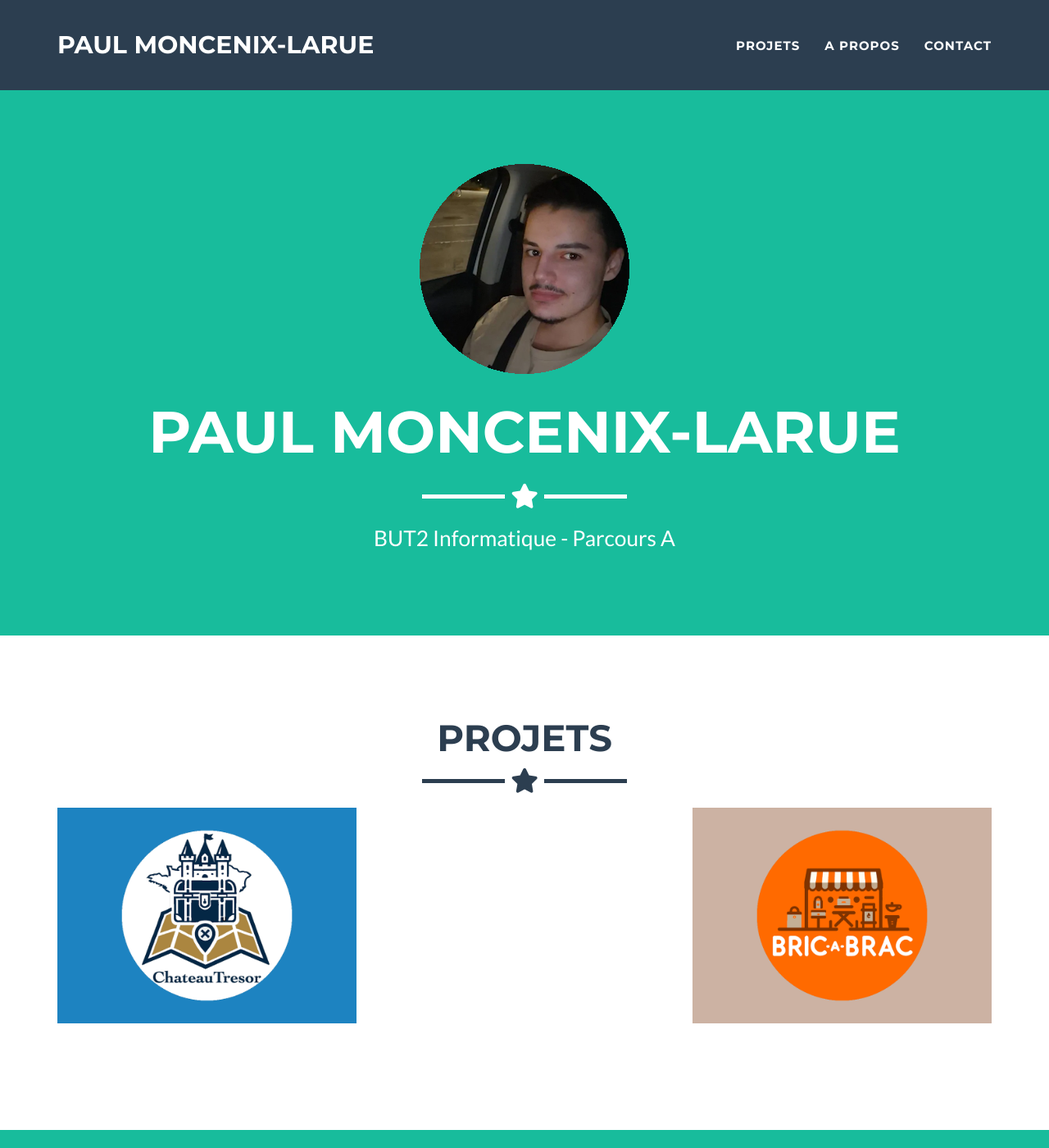
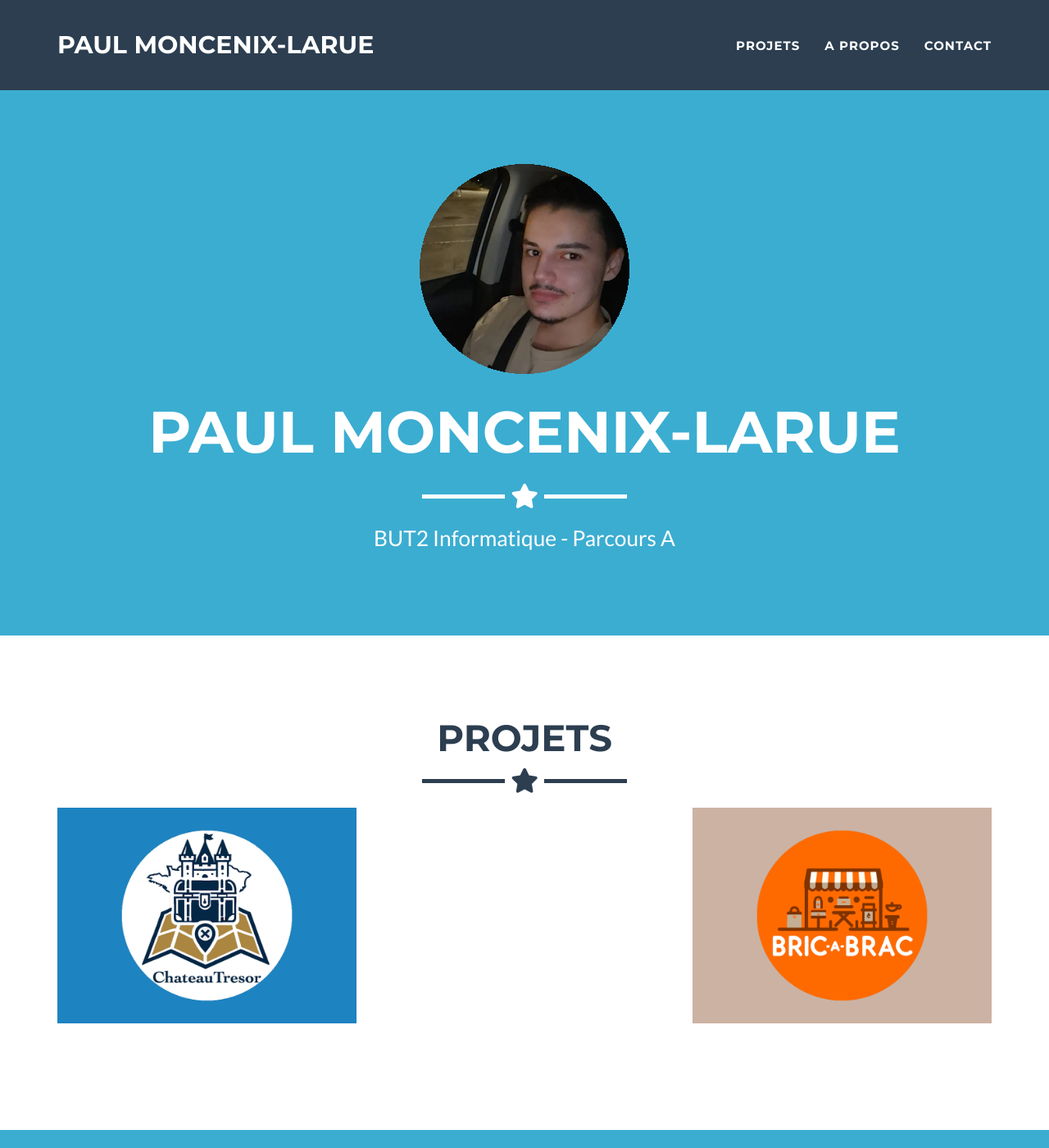
Before and after one commit to pmoncenix/portfolio-v2, a Jekyll site: the page built from _posts/2025-01-10-Chateau-Tresor.markdown, in a window 1280 px wide and 1400 px high. Shown: the whole window at 82% size. Built offline with Jekyll 4.4.1, drawn with Linux system fonts in a browser that asks for light colours.

Commit message:
Changement de la couleur principale du site

```diff
--- a/_config.yml
+++ b/_config.yml
@@ -25,7 +25,7 @@ disqus_shortname: myshortname
 
 # Color settings (hex-codes without the leading hash-tag)
 color:
-  primary: 18bc9c #80B3FF
+  primary: 3badd1 #80B3FF
   primary-rgb: "24,288,156" #"128,179,255"
   secondary: 2c3e50 #FD6E8A
   secondary-dark: 233140 #A2122F
```
